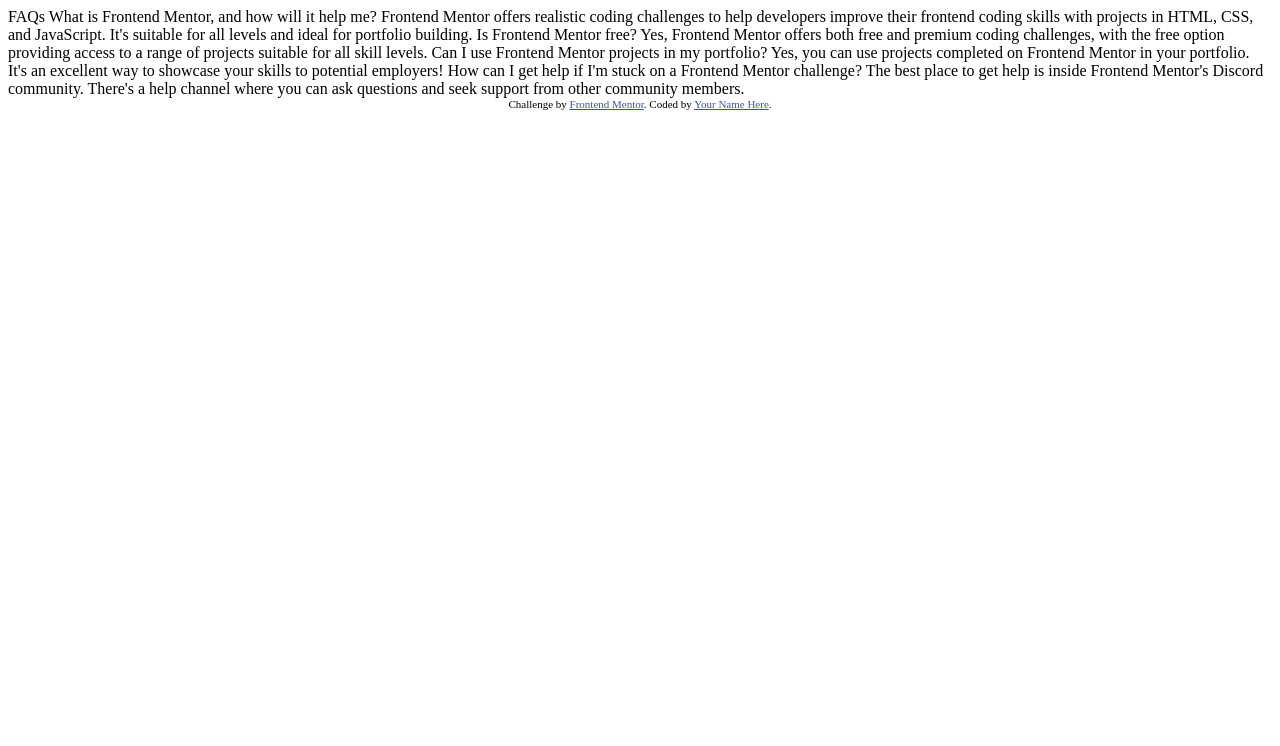
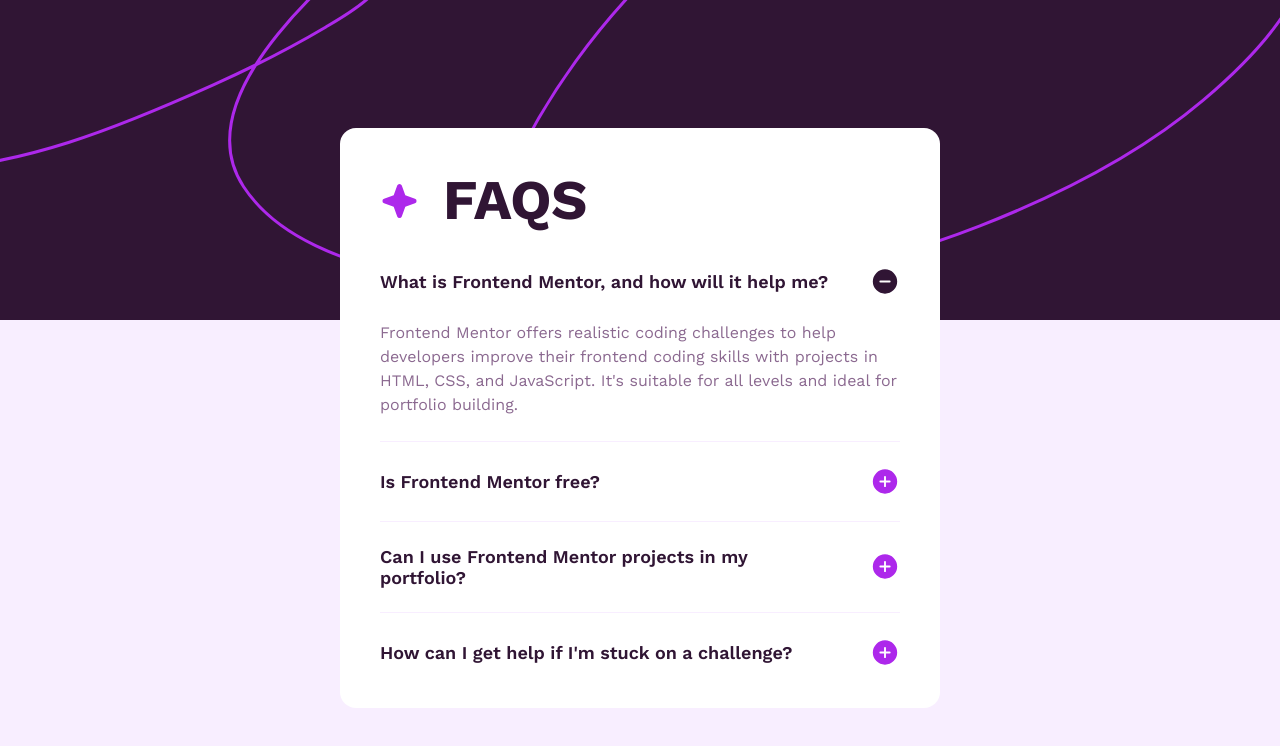
Before and after one commit to samuelharpaz/faq-accordion, a plain HTML site: page index.html in a window 1280 px wide. Drawn offline with nearby package versions, Linux system fonts and the light colour scheme.

Commit message:
add html, styles, and open/close functionality

```diff
--- /dev/null
+++ b/css/reset.css
@@ -0,0 +1,56 @@
+*,
+*::before,
+*::after {
+  margin: 0;
+  padding: 0;
+  box-sizing: border-box;
+}
+
+@media (prefers-reduced-motion: no-preference) {
+  html {
+    interpolate-size: allow-keywords;
+  }
+}
+
+body {
+  line-height: 1.5;
+  -webkit-font-smoothing: antialiased;
+}
+
+img,
+picture,
+video,
+canvas,
+svg {
+  display: block;
+  max-width: 100%;
+}
+
+input,
+button,
+textarea,
+select {
+  font: inherit;
+}
+
+p,
+h1,
+h2,
+h3,
+h4,
+h5,
+h6 {
+  overflow-wrap: break-word;
+}
+
+p {
+  text-wrap: pretty;
+}
+h1,
+h2,
+h3,
+h4,
+h5,
+h6 {
+  text-wrap: balance;
+}
--- /dev/null
+++ b/css/style.css
@@ -0,0 +1,220 @@
+/*
+--- 01 TYPOGRAPHY SYSTEM
+
+- Font sizes (px)
+10 / 12 / 14 / 16 / 18 / 20 / 24 / 30 / 36 / 44 / 52 / 62 / 74 / 86 / 98
+
+- Font weights
+Default: 400
+Medium: 500
+Semi-bold: 600
+Bold: 700
+
+- Line heights
+Default: 1
+Small: 1.05
+Medium: 1.2
+Paragraph default: 1.6
+Large: 1.8
+
+- Letter spacing
+
+
+--- 02 COLORS
+
+- Primary:
+purple 100: #F8EEFF
+
+Tints (lightest to darkest):
+
+
+Shades (lightest to darkest:
+
+- Accents:
+1)
+2)
+
+white: #fff
+black: #000
+
+- Greys
+
+#888
+#767676 (lightest grey allowed on #fff)
+#6f6f6f (lightest grey allowed on #fdf2e9)
+#555
+#333
+
+--- 05 SHADOWS
+
+
+--- 06 BORDER-RADIUS
+
+Default:
+Medium:
+
+--- 07 WHITESPACE
+
+- Spacing system (px)
+ 8 / 16 / 24 / 32 / 40
+*/
+
+:root {
+  --color-purple-100: #f8eeff;
+  --color-purple-600: #8b6990;
+  --color-purple-950: #301534;
+  --color-violet-600: #ad28eb;
+  --color-white: #fff;
+  --color-black: #000;
+
+  --ff-primary: 'Work Sans', sans-serif;
+  --fw-regular: 400;
+  --fw-semibold: 600;
+  --fw-bold: 700;
+}
+
+html {
+  font-size: 62.5%;
+}
+
+body {
+  font-family: var(--ff-primary);
+  font-size: 1.6rem;
+  background-image: url(../assets/images/background-pattern-desktop.svg);
+  background-position: top center;
+  background-repeat: repeat-x;
+  background-color: var(--color-purple-100);
+  min-height: 100vh;
+  padding: 12.8rem 2.4rem;
+
+  display: flex;
+  justify-content: center;
+  align-items: center;
+}
+
+.faq {
+  background-color: var(--color-white);
+  max-width: 60rem;
+  width: 100%;
+  border-radius: 1.6rem;
+  padding: 4rem;
+}
+
+@media (max-width: 600px) {
+  .faq {
+    border-radius: 0.8rem;
+    padding: 2.4rem;
+  }
+}
+
+.faq__header {
+  display: flex;
+  align-items: center;
+  gap: 2.4rem;
+  margin-bottom: 3.2rem;
+}
+
+@media (max-width: 600px) {
+  .faq__header {
+    margin-bottom: 2.4rem;
+  }
+}
+
+.faq__icon-title {
+  height: 4rem;
+}
+
+@media (max-width: 600px) {
+  .faq__icon-title {
+    width: 2.4rem;
+  }
+}
+
+.heading-primary {
+  font-size: 5.6rem;
+  line-height: 1.178;
+  font-weight: var(--fw-bold);
+  color: var(--color-purple-950);
+}
+
+@media (max-width: 600px) {
+  .heading-primary {
+    font-size: 3.2rem;
+  }
+}
+
+.faq__list {
+  list-style: none;
+}
+
+.faq__item {
+  cursor: pointer;
+}
+
+.faq__item:not(:first-child) {
+  padding-top: 2.4rem;
+}
+
+.faq__item:not(:last-child) {
+  padding-bottom: 2.4rem;
+  border-bottom: 1px solid var(--color-purple-100);
+}
+
+.faq__item.open .faq__answer {
+  display: block;
+}
+
+.faq__item.open .btn-open {
+  display: none;
+}
+
+.faq__item.open .btn-close {
+  display: inline;
+}
+
+.faq__question {
+  display: flex;
+  justify-content: space-between;
+  align-items: center;
+  gap: 3.2rem;
+}
+
+.faq__item:hover .faq__question-text {
+  color: var(--color-violet-600);
+}
+
+.faq__question-text {
+  font-size: 1.8rem;
+  color: var(--color-purple-950);
+  line-height: 1.167;
+  font-weight: var(--fw-semibold);
+}
+
+@media (max-width: 600px) {
+  .faq__question-text {
+    font-size: 1.6rem;
+  }
+}
+
+.btn {
+  border: none;
+  background-color: transparent;
+  cursor: pointer;
+  flex-shrink: 0;
+}
+
+.btn-close {
+  display: none;
+}
+
+.faq__answer {
+  color: var(--color-purple-600);
+  margin-top: 2.4rem;
+  display: none;
+}
+
+@media (max-width: 600px) {
+  .faq__answer {
+    font-size: 1.4rem;
+  }
+}
--- a/index.html
+++ b/index.html
@@ -1,48 +1,95 @@
 <!DOCTYPE html>
 <html lang="en">
-<head>
-  <meta charset="UTF-8">
-  <meta name="viewport" content="width=device-width, initial-scale=1.0"> <!-- displays site properly based on user's device -->
+  <head>
+    <meta charset="UTF-8" />
+    <meta name="viewport" content="width=device-width, initial-scale=1.0" />
+    <!-- displays site properly based on user's device -->
 
-  <link rel="icon" type="image/png" sizes="32x32" href="./assets/images/favicon-32x32.png">
+    <link rel="icon" type="image/png" sizes="32x32" href="./assets/images/favicon-32x32.png" />
 
-  <title>Frontend Mentor | FAQ accordion</title>
+    <title>FAQ accordion</title>
 
-  <!-- Feel free to remove these styles or customise in your own stylesheet 👍 -->
-  <style>
-    .attribution { font-size: 11px; text-align: center; }
-    .attribution a { color: hsl(228, 45%, 44%); }
-  </style>
-</head>
-<body>
+    <link rel="preconnect" href="https://fonts.googleapis.com" />
+    <link rel="preconnect" href="https://fonts.gstatic.com" crossorigin />
+    <link
+      href="https://fonts.googleapis.com/css2?family=Work+Sans:ital,wght@0,100..900;1,100..900&display=swap"
+      rel="stylesheet"
+    />
+    <link rel="stylesheet" href="css/reset.css" />
+    <link rel="stylesheet" href="css/style.css" />
 
-  FAQs
-
-  What is Frontend Mentor, and how will it help me?
-
-  Frontend Mentor offers realistic coding challenges to help developers improve their
-  frontend coding skills with projects in HTML, CSS, and JavaScript. It's suitable for
-  all levels and ideal for portfolio building.
-
-  Is Frontend Mentor free?
-
-  Yes, Frontend Mentor offers both free and premium coding challenges, with the free
-  option providing access to a range of projects suitable for all skill levels.
-
-  Can I use Frontend Mentor projects in my portfolio?
-
-  Yes, you can use projects completed on Frontend Mentor in your portfolio. It's an excellent
-  way to showcase your skills to potential employers!
-
-  How can I get help if I'm stuck on a Frontend Mentor challenge?
-
-  The best place to get help is inside Frontend Mentor's Discord community. There's a help
-  channel where you can ask questions and seek support from other community members.
-
-
-  <div class="attribution">
-    Challenge by <a href="https://www.frontendmentor.io?ref=challenge" target="_blank">Frontend Mentor</a>.
-    Coded by <a href="#">Your Name Here</a>.
-  </div>
-</body>
+    <script src="js/script.js" defer></script>
+  </head>
+  <body>
+    <main>
+      <div class="faq">
+        <header class="faq__header">
+          <img src="assets/images/icon-star.svg" alt="purple star icon" class="faq__icon-title" />
+          <h1 class="heading-primary">FAQS</h1>
+        </header>
+        <ul class="faq__list">
+          <li class="faq__item open">
+            <div class="faq__question">
+              <span class="faq__question-text">What is Frontend Mentor, and how will it help me?</span>
+              <button class="btn btn-open">
+                <img src="assets/images/icon-plus.svg" alt="open button" />
+              </button>
+              <button class="btn btn-close">
+                <img src="assets/images/icon-minus.svg" alt="close button" />
+              </button>
+            </div>
+            <div class="faq__answer">
+              Frontend Mentor offers realistic coding challenges to help developers improve their frontend coding skills
+              with projects in HTML, CSS, and JavaScript. It's suitable for all levels and ideal for portfolio building.
+            </div>
+          </li>
+          <li class="faq__item">
+            <div class="faq__question">
+              <span class="faq__question-text">Is Frontend Mentor free?</span>
+              <button class="btn btn-open">
+                <img src="assets/images/icon-plus.svg" alt="open button" />
+              </button>
+              <button class="btn btn-close">
+                <img src="assets/images/icon-minus.svg" alt="close button" />
+              </button>
+            </div>
+            <div class="faq__answer">
+              Yes, Frontend Mentor offers both free and premium coding challenges, with the free option providing access
+              to a range of projects suitable for all skill levels.
+            </div>
+          </li>
+          <li class="faq__item">
+            <div class="faq__question">
+              <span class="faq__question-text">Can I use Frontend Mentor projects in my portfolio?</span>
+              <button class="btn btn-open">
+                <img src="assets/images/icon-plus.svg" alt="open button" />
+              </button>
+              <button class="btn btn-close">
+                <img src="assets/images/icon-minus.svg" alt="close button" />
+              </button>
+            </div>
+            <div class="faq__answer">
+              Yes, you can use projects completed on Frontend Mentor in your portfolio. It's an excellent way to
+              showcase your skills to potential employers!
+            </div>
+          </li>
+          <li class="faq__item">
+            <div class="faq__question">
+              <span class="faq__question-text">How can I get help if I'm stuck on a challenge?</span>
+              <button class="btn btn-open">
+                <img src="assets/images/icon-plus.svg" alt="open button" />
+              </button>
+              <button class="btn btn-close">
+                <img src="assets/images/icon-minus.svg" alt="close button" />
+              </button>
+            </div>
+            <div class="faq__answer">
+              The best place to get help is inside Frontend Mentor's Discord community. There's a help channel where you
+              can ask questions and seek support from other community members.
+            </div>
+          </li>
+        </ul>
+      </div>
+    </main>
+  </body>
 </html>
--- /dev/null
+++ b/js/script.js
@@ -0,0 +1,22 @@
+const faqList = document.querySelector('.faq__list');
+const faqItems = document.querySelectorAll('.faq__item');
+
+faqList.addEventListener('click', function (e) {
+  const item = e.target.closest('.faq__item');
+
+  if (item) {
+    item.classList.toggle('open');
+  }
+
+  // if (e.target.parentElement.classList.contains('btn-open')) {
+  //   faqItems.forEach(item => {
+  //     item.classList.remove('open');
+  //   });
+
+  //   e.target.closest('.faq__item').classList.add('open');
+  // }
+
+  // if (e.target.parentElement.classList.contains('btn-close')) {
+  //   e.target.closest('.faq__item').classList.remove('open');
+  // }
+});
```
Also changed, not shown: content.txt (added).
